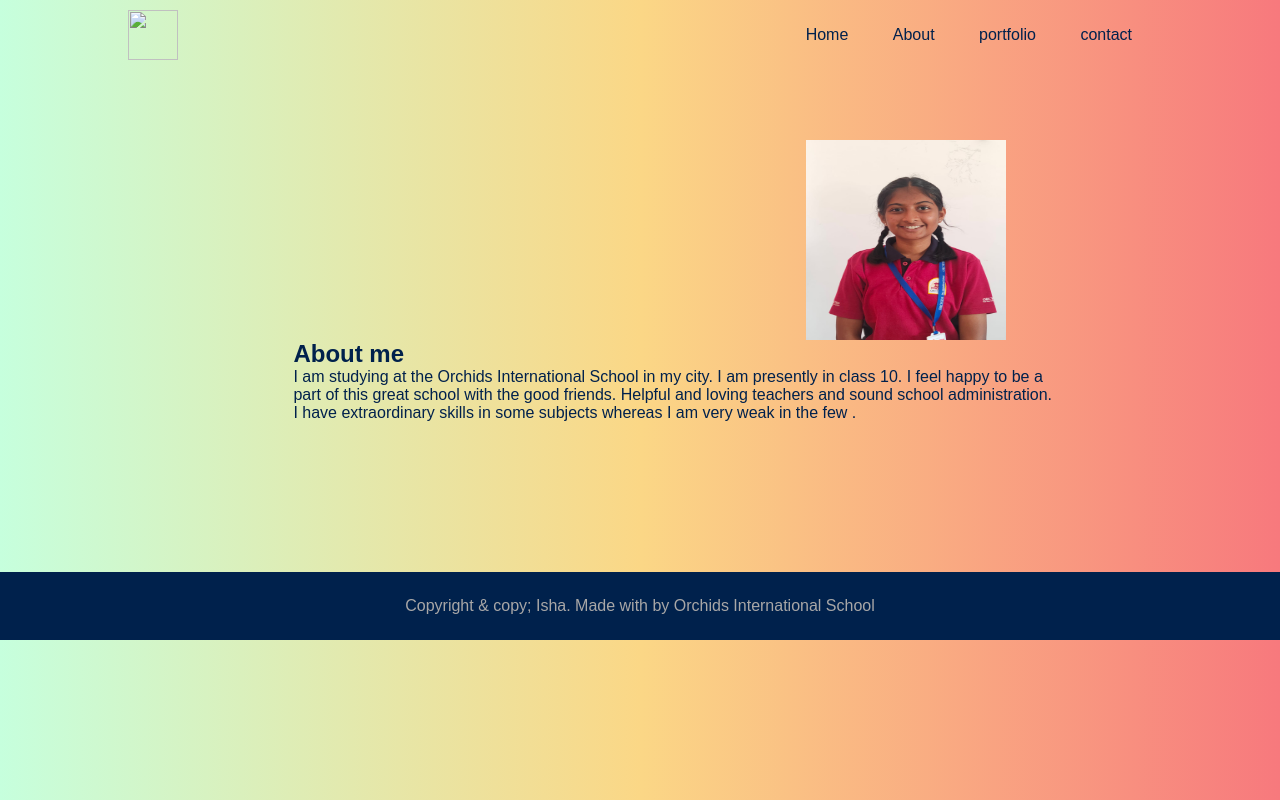
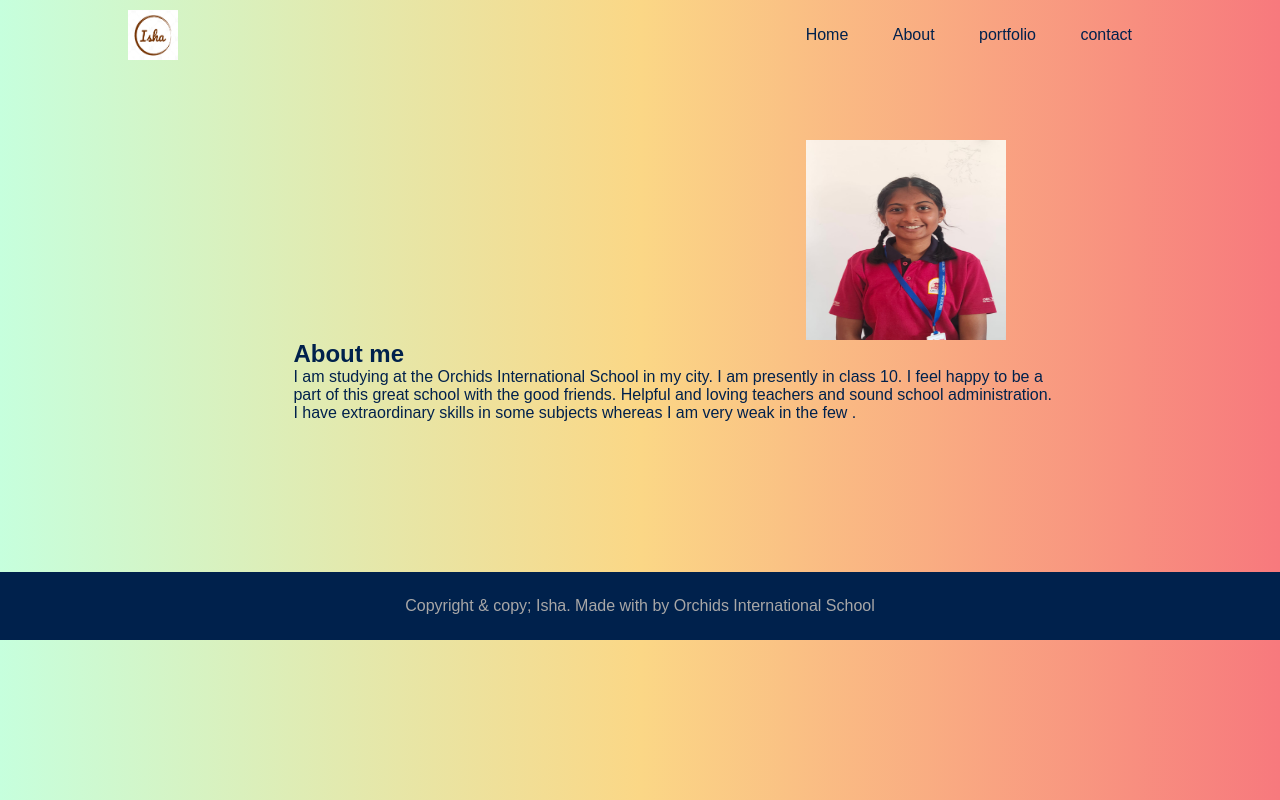
Before and after one commit to 0707070770/portfolio-website-isha, a plain HTML site: page About.html in a window 1280 px wide. Drawn offline with Linux system fonts and the light colour scheme; some icons are missing; files whose address does not match are found by name; a web font is replaced by a local one.

Commit message:
Update About.html

```diff
--- a/About.html
+++ b/About.html
@@ -10,7 +10,7 @@ href="https://cdnjs.cloudflare.com/ajax/libs/font-awesome/6.2.1/css/all.min.css"
         <!--Header Section-->
         <header>
             <nav>
-                <img src="images/isha logo.png" width="50" height="50">
+                <img src="isha logo.png" width="50" height="50">
                 <ul>
                     <li><a href="index.html">Home</a></li>
                     <li><a href="About.html">About</a></li>
```
